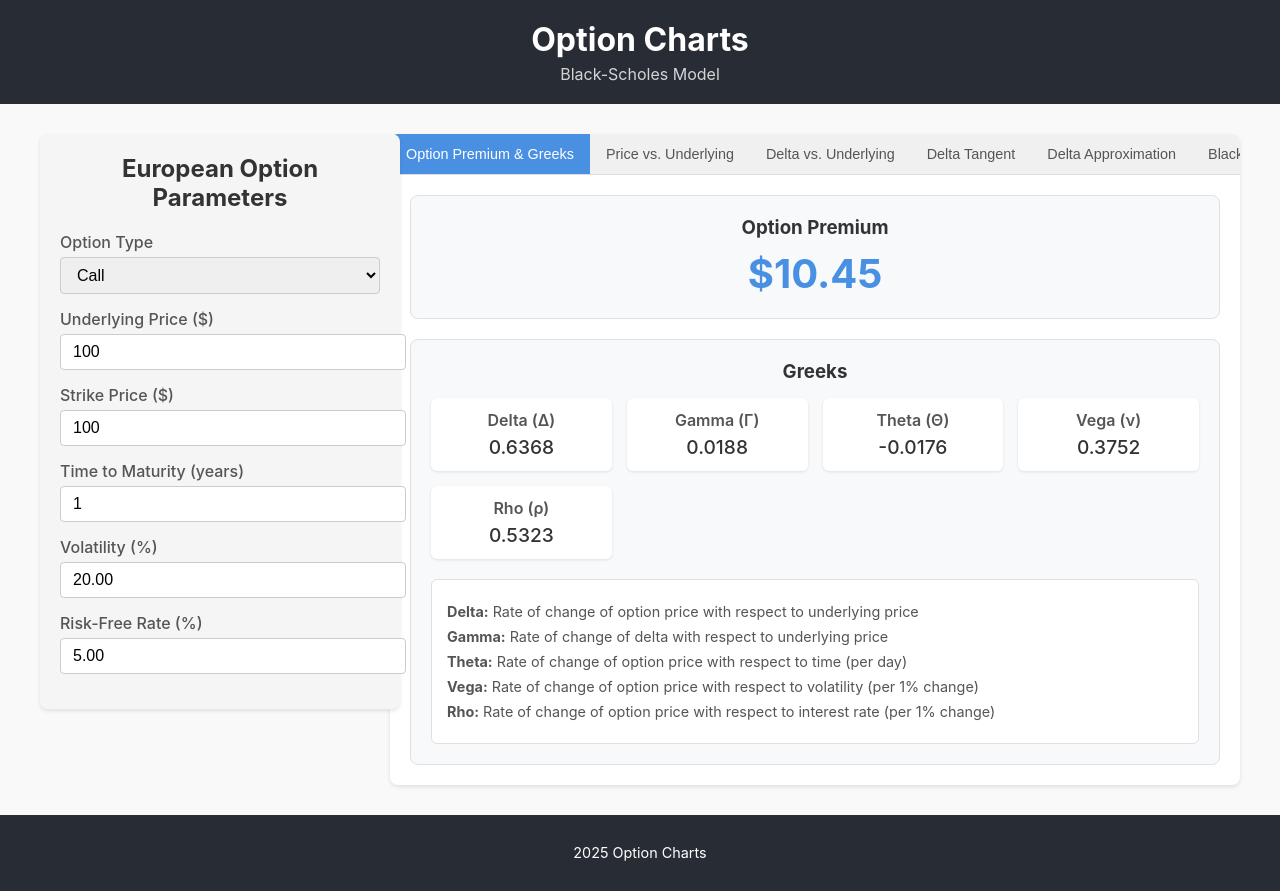
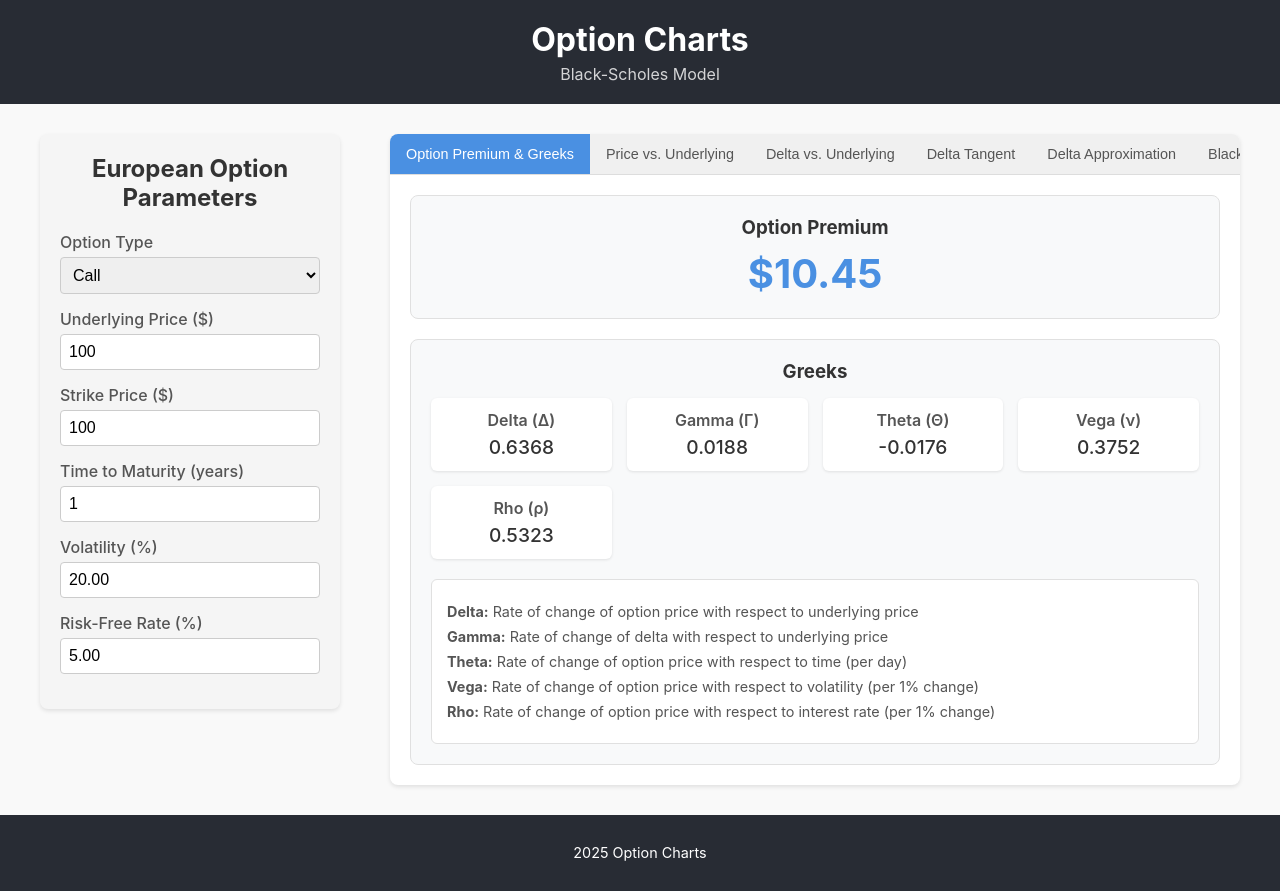
Before and after one commit to nvtluong5803/option-chart, a React (Create React App) app: page / in a window 1280 px wide. Built offline with nearby package versions, Linux system fonts and the light colour scheme.

Commit message:
Fix input field sizing to fit within panel

```diff
--- a/src/components/InputPanel.css
+++ b/src/components/InputPanel.css
@@ -4,9 +4,10 @@
   border-radius: 8px;
   box-shadow: 0 2px 4px rgba(0, 0, 0, 0.1);
   width: 100%;
-  max-width: 350px;
+  max-width: 300px;
   margin-right: 20px;
   height: fit-content;
+  box-sizing: border-box;
 }
 
 .input-panel h2 {
@@ -19,6 +20,7 @@
 
 .input-group {
   margin-bottom: 15px;
+  box-sizing: border-box;
 }
 
 .input-group label {
@@ -31,11 +33,12 @@
 .input-group input,
 .input-group select {
   width: 100%;
-  padding: 8px 12px;
+  padding: 8px;
   border: 1px solid #ccc;
   border-radius: 4px;
   font-size: 1rem;
   transition: border-color 0.3s;
+  box-sizing: border-box;
 }
 
 .input-group input:focus,
```
